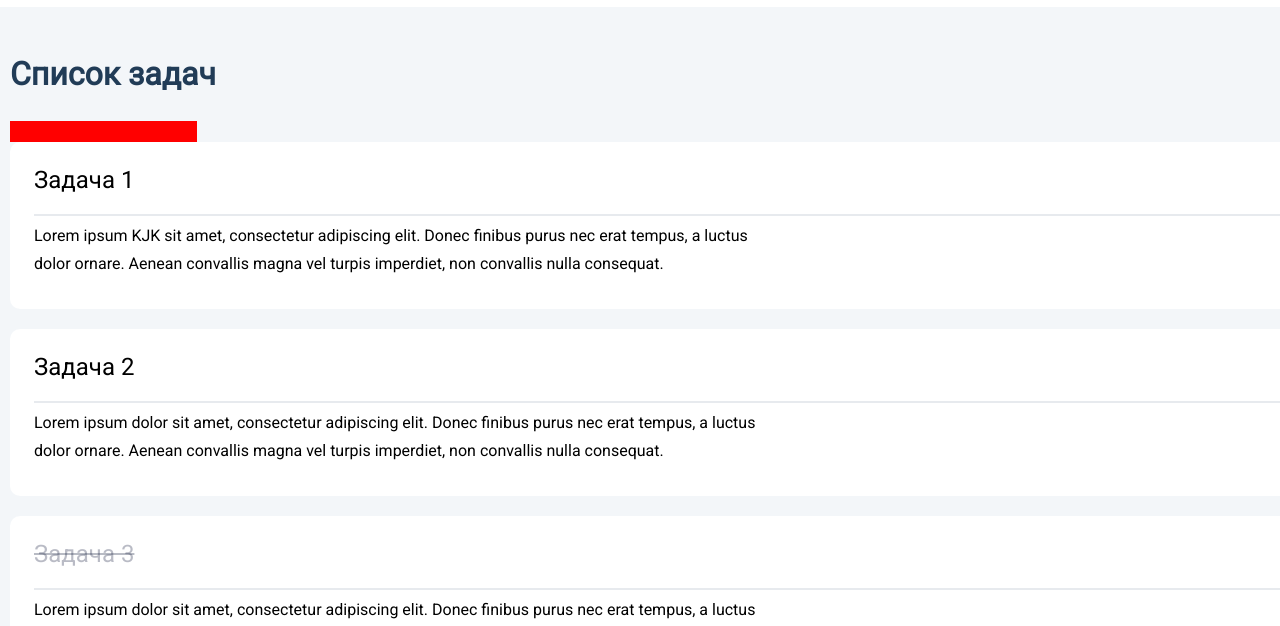
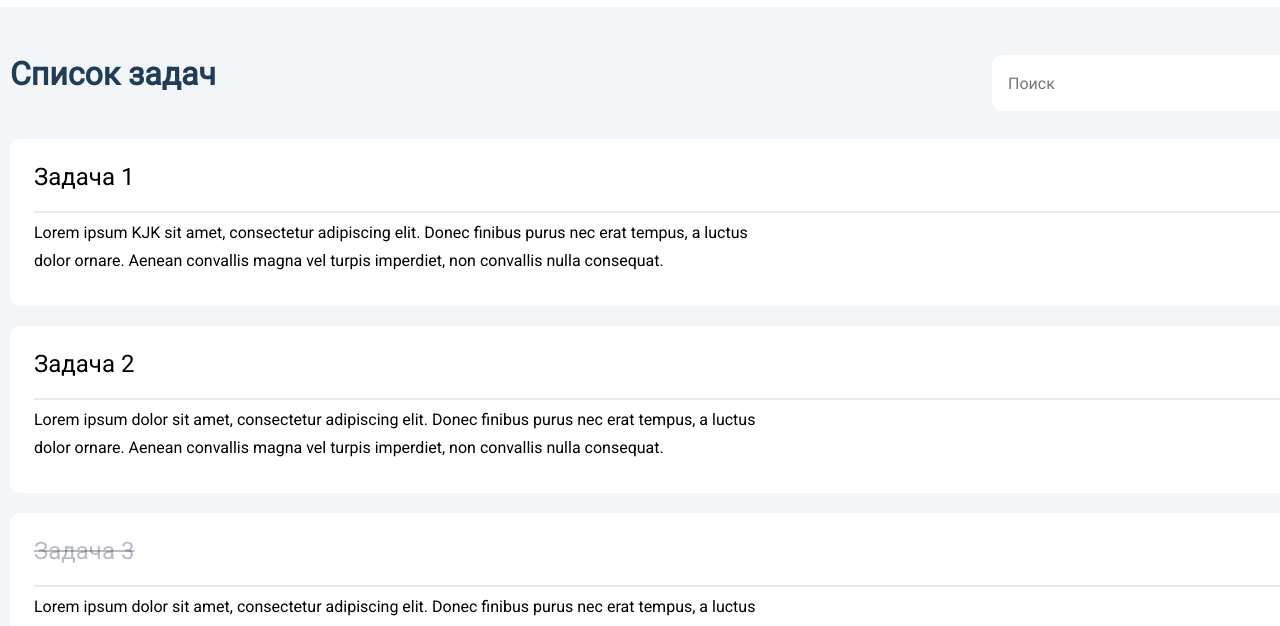
Before and after one commit to only-digital/internship-tasks, a Next.js app: page / in a window 1280 px wide. Shown: the part 169-795 px from the top of the page. Built offline with nearby package versions, Linux system fonts and the light colour scheme.

Commit message:
fix: fix custom hook

```diff
--- a/src/components/todolist/todolist.jsx
+++ b/src/components/todolist/todolist.jsx
@@ -2,12 +2,13 @@ import useTaskSearch from "../../hooks/useTaskSearch";
 
 const Todolist = (props) => {
 
-console.log("data", props.tasks)
-
     const searchTasks = (e) => {
-        console.log(e)
         if (e.charCode === 13)
             props.taskSearch(e.currentTarget.value);
+    }
+
+    const showAll = () => {
+        props.showAll();
     }
     return (
         <div className={"todolist__container"}>
@@ -26,8 +27,14 @@ console.log("data", props.tasks)
                     </div>
                 </aside>
                 <div className="todolist__main">
-                    <h1>{props.title}</h1>
-                    <input className="todolist__search" onKeyPress={searchTasks}></input>
+                    <div className="todolist__main-header">
+                        <h1>{props.title}</h1>
+                        <input placeholder={'Поиск'} className="todolist__search" onKeyPress={searchTasks}></input>
+                        <svg xmlns="http://www.w3.org/2000/svg" width="24" height="24" viewBox="0 0 24 24" fill="none">
+                            <circle cx="11" cy="11" r="6.25" stroke="#007FFF" stroke-width="1.5"/>
+                            <path d="M15.9058 16.021L20.1944 19.697" stroke="#007FFF" stroke-width="1.5" stroke-linecap="round"/>
+                        </svg>
+                    </div>
                     <ul className="todolist__list">
                         {
                             props.tasks.map((t, index) => {
@@ -44,7 +51,7 @@ console.log("data", props.tasks)
 
                                 return (
                                 <li key={t.id} className={"todolist__task"}>
-                                    <div className={"todolist__task-header"}>
+                                    <div className={`todolist__task-header`}>
                                         <p onClick={taskHandler} className={`todolist__task-name ${t.isCompleted ? "isCompleted" : ""}`}>{t.title}</p>
                                         <svg onClick={deleteTask}  xmlns="http://www.w3.org/2000/svg" width="26" height="26" viewBox="0 0 26 26" fill="none">
                                             <path d="M20 6L6 20" stroke="#007FFF" stroke-width="2" stroke-linecap="round"/>
--- a/src/components/todolist/todolist.module.scss
+++ b/src/components/todolist/todolist.module.scss
@@ -49,7 +49,6 @@
         font-size: 32px;
         font-weight: 600;
 
-        margin-bottom: 28px;
       }
     }
 
@@ -119,8 +118,52 @@
       max-width: 734px;
     }
 
+    &__main-header {
+      margin-bottom: 28px;
+
+      display: flex;
+      justify-content: space-between;
+
+      position: relative;
+
+      svg {
+        position: absolute;
+        right: 16px;
+        top: 15px;
+      }
+
+    }
+
     &__search {
-      background-color: red;
+      background-color: white;
+
+      width: 608px;
+      height: 56px;
+
+      padding-left: 16px;
+
+      border-radius: 10px;
+
+      position: relative;
+
+    }
+
+    &__showall {
+      height: 56px;
+      background-color: white;
+
+      border-radius: 10px;
+      color: #007FFF;
+
+      padding: 15px;
+
+      margin-top: 15px;
+      font-size: 16px;
+
+      transition: background-color 0.5s;
+      &:hover {
+        background-color: #E3EDF7;
+      }
     }
   }
 
@@ -140,3 +183,7 @@ aside {
 .delete {
   opacity: 0;
 }
+
+.search {
+  background-color: bisque;
+}
--- a/src/hooks/useTaskSearch.js
+++ b/src/hooks/useTaskSearch.js
@@ -1,27 +1,21 @@
 import { useState, useEffect } from 'react';
 
-// Функция-хук для поиска задач по тексту
 function useTaskSearch(initTasks) {
-
-    const [filteredTasks, setFilteredTasks] = useState([...initTasks]);
+    const [filteredTasks, setFilteredTasks] = useState(initTasks);
 
     const searchText = (textForSearch) => {
-        console.log('text', textForSearch, 'tasks', filteredTasks)
-        if (textForSearch.trim() !== '')
-        {
+        if (textForSearch.trim() !== '') {
             const lowerCaseSearchText = textForSearch.toLowerCase();
-            const filtered = filteredTasks.filter((task) => {
+            const filtered = initTasks.filter((task) => {
                 return (
                     task.title.toLowerCase().includes(lowerCaseSearchText) ||
                     task.text.toLowerCase().includes(lowerCaseSearchText)
                 );
             });
             setFilteredTasks(filtered);
-            console.log("filtered", filtered)
         }
     }
-
     return [filteredTasks, searchText];
 }
 
-export {useTaskSearch};
+export { useTaskSearch };
--- a/src/pages/index.js
+++ b/src/pages/index.js
@@ -1,4 +1,4 @@
-import React, {useState} from 'react';
+import React, {useState, useEffect} from 'react';
 import styles from '../styles/index.module.scss'
 import {getIndexPage} from "../../lib/api";
 import Todolist from "../components/todolist/todolist";
@@ -7,17 +7,15 @@ import {v1} from "uuid";
 
 function Index(props) {
 
+
     const [initData, changeTasks] = useState([...props.tasks]);
-
+    const [searchPerformed, setSearchPerformed] = useState(false);
 
     initData.map((task,index) => {
         task.id = index;
     })
 
     useState([...initData])
-
-
-    console.log("init",initData)
 
     function changeTaskStatus(id) {
         initData[id].isCompleted = !initData[id].isCompleted;
@@ -26,22 +24,25 @@ function Index(props) {
         alert(initData[0].isCompleted)
     }
 
-
     function deleteTask(id) {
         initData.splice(id,1);
         changeTasks([...initData]);
 
         const task = document.querySelectorAll('.todolist__task');
         task[id].classList.toggle('delete');
-
-        console.log(initData)
     }
 
-    const [filteredData,searchText] = useTaskSearch(initData);
+    const [filteredData, searchText] = useTaskSearch(initData);
+
+    useEffect(() => {
+        if (searchPerformed) {
+            console.log("Найденные значения", filteredData);
+        }
+    }, [filteredData, searchPerformed]);
 
     function taskSearch(e) {
-        console.log("filet", filteredData,e)
         searchText(e);
+        setSearchPerformed(true);
     }
 
     return (
```
